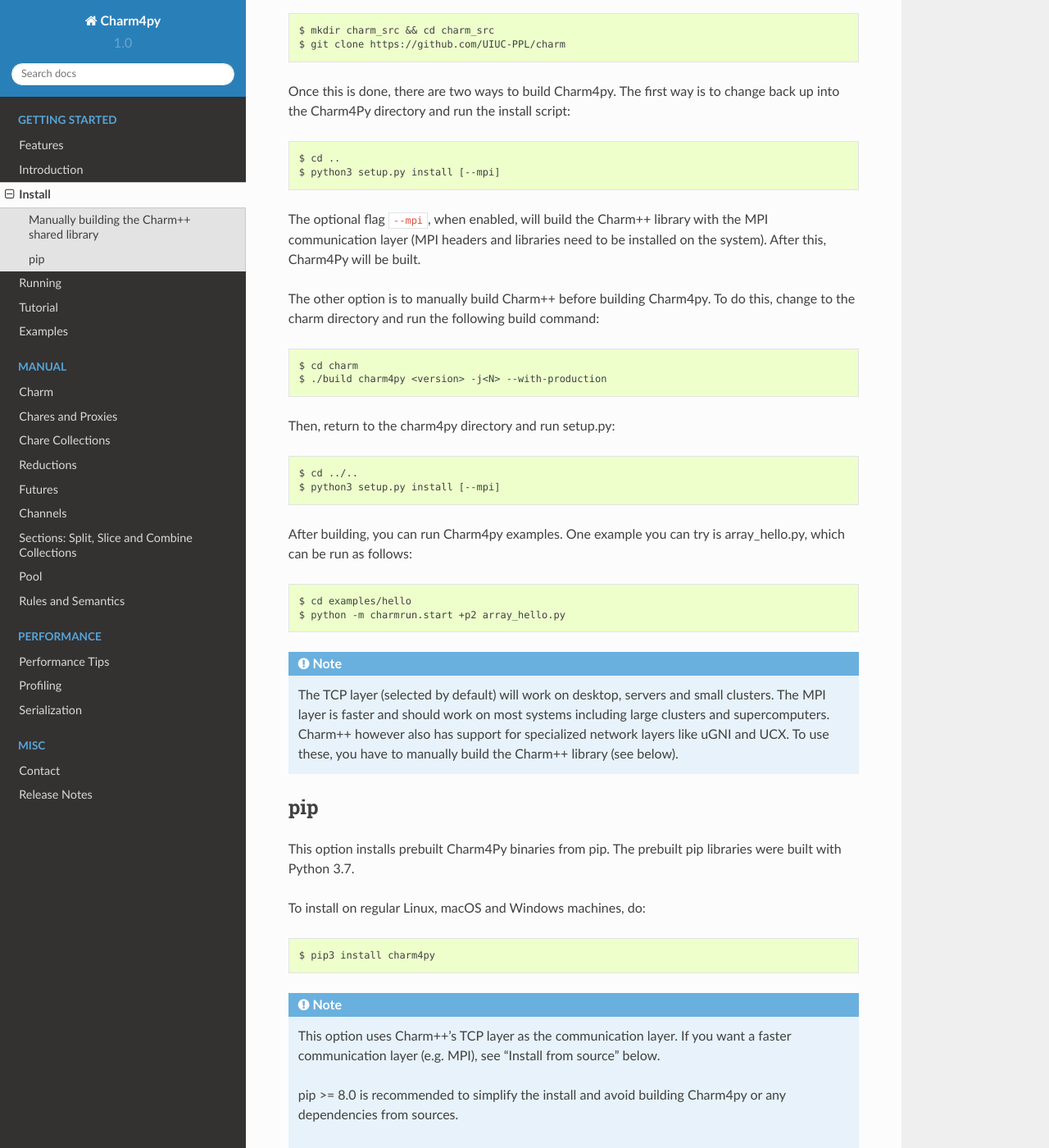
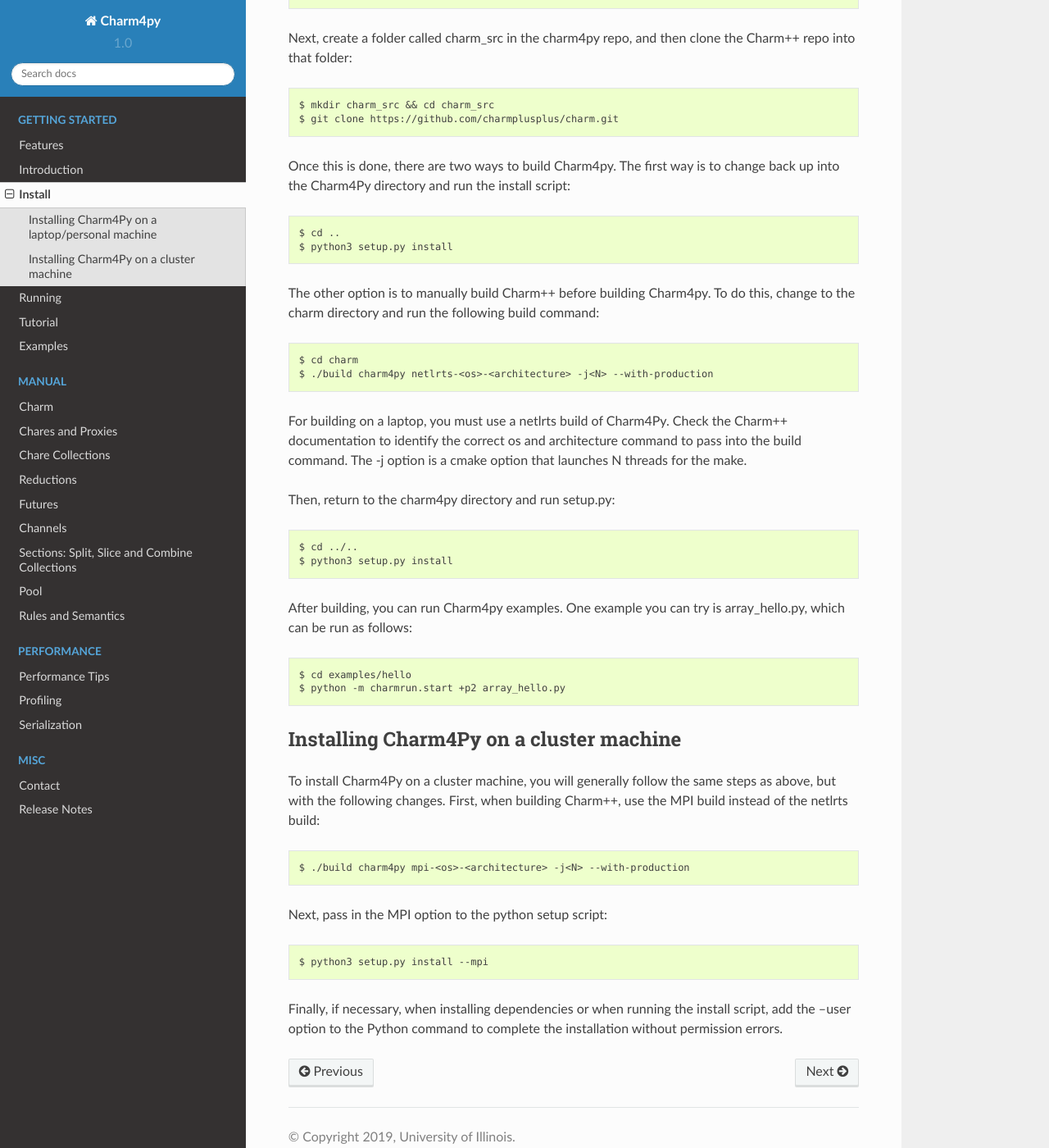
Before and after one commit to charmplusplus/charm4py, a Sphinx documentation site: the page built from docs/install.rst, in a window 1280 px wide and 1400 px high, scrolled down 747 px. Shown: the whole window at 82% size. Built offline with Sphinx 7.4.7 and the Read the Docs theme 2.0.0, drawn with Linux system fonts in a browser that asks for light colours; some of the changed text lies outside the part shown.

Commit message:
Documenttion changes

```diff
--- a/docs/install.rst
+++ b/docs/install.rst
@@ -15,48 +15,50 @@ CPython (most common implementation) and PyPy_.
 .. _PyPy: http://pypy.org
 
 
-Manually building the Charm++ shared library
+Installing Charm4Py on a laptop/personal machine
 --------------------------------------------
 
-Use this to build Charm4py binaries manually, instead of downloading prebuilt libraries from pip.
-This is needed when building Charm++ for specialized machine/network layers
-other than TCP and MPI (e.g. Cray XC/XE).
+This install process covers the installation of Charm4Py on a laptop or personal machine, as opposed to a cluster.
 
 Before installing, you need the following prerequisites:
     - CPython: numpy, greenlet and cython (``pip3 install 'numpy>=1.10.0' cython greenlet``)
     - PyPy: none
 
+You can get these prerequisites by running the following command::
+
+    $ pip3 install -r requirements.txt
+
 The first step is to clone the Charm4py repository from Git::
 
-    $ git clone https://github.com/UIUC-PPL/charm4py
+    $ git clone https://github.com/charmplusplus/charm4py.git
     $ cd charm4py
 
 Next, create a folder called charm_src in the charm4py repo, and then clone the Charm++ repo
 into that folder::
 
     $ mkdir charm_src && cd charm_src
-    $ git clone https://github.com/UIUC-PPL/charm
+    $ git clone https://github.com/charmplusplus/charm.git
 
 Once this is done, there are two ways to build Charm4py. The first way is to change back up
 into the Charm4Py directory and run the install script::
 
     $ cd ..
-    $ python3 setup.py install [--mpi]
-
-The optional flag ``--mpi``, when enabled, will build the
-Charm++ library with the MPI communication layer (MPI headers and libraries
-need to be installed on the system). After this, Charm4Py will be built.
+    $ python3 setup.py install
 
 The other option is to manually build Charm++ before building Charm4py. To do this, change to
 the charm directory and run the following build command::
 
     $ cd charm
-    $ ./build charm4py <version> -j<N> --with-production
+    $ ./build charm4py netlrts-<os>-<architecture> -j<N> --with-production
+
+For building on a laptop, you must use a netlrts build of Charm4Py. Check the Charm++ documentation
+to identify the correct os and architecture command to pass into the build command. The -j option
+is a cmake option that launches N threads for the make.
 
 Then, return to the charm4py directory and run setup.py::
 
     $ cd ../..
-    $ python3 setup.py install [--mpi]
+    $ python3 setup.py install
 
 
 After building, you can run Charm4py examples. One example you can try is
@@ -65,36 +67,21 @@ array_hello.py, which can be run as follows::
     $ cd examples/hello
     $ python -m charmrun.start +p2 array_hello.py
 
+Installing Charm4Py on a cluster machine
+----------------------------------------
 
-.. note::
+To install Charm4Py on a cluster machine, you will generally follow the same steps as above, but
+with the following changes. First, when building Charm++, use the MPI build instead of the netlrts
+build::
 
-    The TCP layer (selected by default) will work on desktop, servers and
-    small clusters. The MPI layer is faster and should work on most systems
-    including large clusters and supercomputers. Charm++ however also has support
-    for specialized network layers like uGNI and UCX. To use these, you have
-    to manually build the Charm++ library (see below).
+    $ ./build charm4py mpi-<os>-<architecture> -j<N> --with-production
 
+Next, pass in the MPI option to the python setup script::
 
-pip
----
+    $ python3 setup.py install --mpi
 
-This option installs prebuilt Charm4Py binaries from pip. The prebuilt pip libraries
-were built with Python 3.7.
-
-To install on regular Linux, macOS and Windows machines, do::
-
-    $ pip3 install charm4py
-
-.. note::
-
-    This option uses Charm++'s TCP layer as the communication layer.
-    If you want a faster communication layer (e.g. MPI), see "Install from
-    source" below.
-
-    pip >= 8.0 is recommended to simplify the install and avoid building Charm4py or
-    any dependencies from sources.
-
-    Note that a 64-bit version of Python is required to install and run Charm4py.
+Finally, if necessary, when installing dependencies or when running the install script, add the --user
+option to the Python command to complete the installation without permission errors.
 
 
 
```
